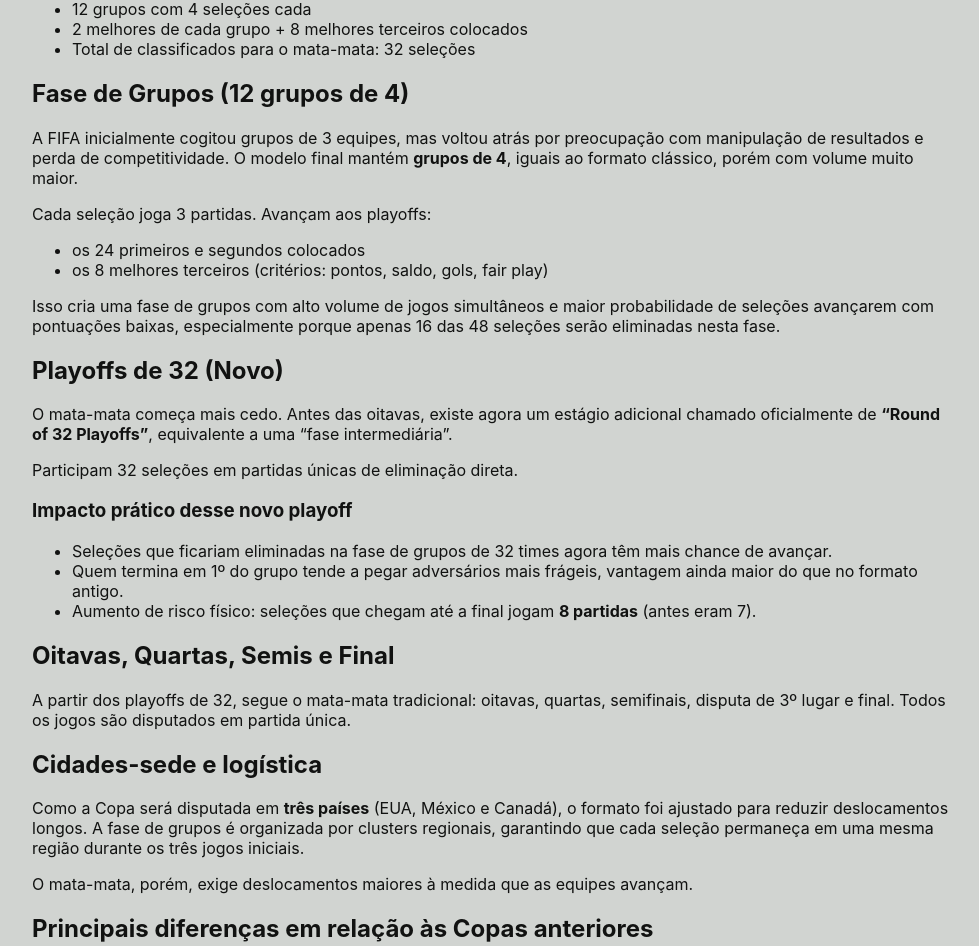
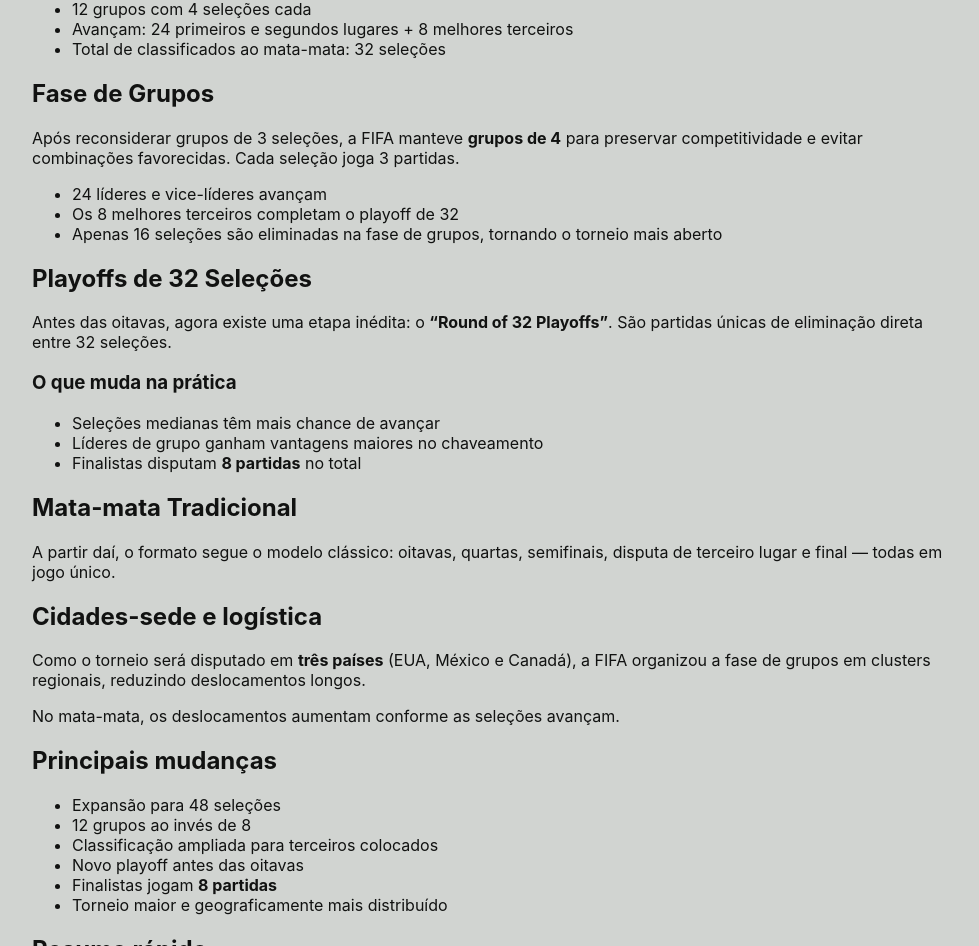
Before and after one commit to 21fernandinhow/quantofaltaparacopa, a Next.js app: page /central-da-copa/formato in a window 1280 px wide. Shown: the part 346-1292 px from the top of the page, without its empty margins (149-1128 px from the left). Built offline with nearby package versions, Linux system fonts and the light colour scheme.

Commit message:
melhorias de SEO

```diff
--- a/src/app/(content)/central-da-copa/formato/page.tsx
+++ b/src/app/(content)/central-da-copa/formato/page.tsx
@@ -1,4 +1,37 @@
 import { BackToCentral } from "@/components/BackToCentral";
+import { Metadata } from "next";
+import Script from "next/script";
+
+export const generateMetadata = (): Metadata => ({
+    title: "Formato da Copa do Mundo 2026 | Central da Copa",
+    description:
+        "Veja como funciona o novo formato da Copa do Mundo 2026: 48 seleções, 12 grupos, playoffs de 32 e todas as mudanças em relação às edições anteriores.",
+    openGraph: {
+        title: "Formato da Copa do Mundo 2026",
+        description:
+            "Entenda o novo formato da Copa 2026: mais seleções, mais jogos e a nova etapa de playoffs antes das oitavas.",
+        url: "https://quantofaltaparacopa.com.br/central-da-copa/formato",
+        type: "article",
+        images: [
+            {
+                url: "https://quantofaltaparacopa.com.br/trophy.webp",
+                width: 1200,
+                height: 630,
+                alt: "Copa do Mundo 2026",
+            },
+        ],
+    },
+    twitter: {
+        card: "summary_large_image",
+        title: "Formato da Copa do Mundo 2026",
+        description:
+            "Entenda todas as mudanças do formato da Copa 2026: 48 seleções, 12 grupos e playoffs de 32.",
+        images: ["https://quantofaltaparacopa.com.br/trophy.webp"],
+    },
+    alternates: {
+        canonical: "https://quantofaltaparacopa.com.br/central-da-copa/formato",
+    },
+});
 
 const WorldCupFormat = () => (
     <>
@@ -8,96 +41,76 @@ const WorldCupFormat = () => (
             <p>
                 A Copa do Mundo FIFA 2026 inaugura o maior formato da história do
                 torneio, passando de 32 para <strong>48 seleções</strong> e aumentando o
-                número total de partidas de 64 para <strong>104 jogos</strong>. O novo
-                modelo altera diretamente a fase de grupos, os critérios de
-                classificação e a estrutura do mata-mata.
+                número total de partidas de <strong>64 para 104 jogos</strong>. O novo
+                modelo altera diretamente a fase de grupos, critérios de classificação
+                e toda a estrutura do mata-mata.
             </p>
 
             <h2>Estrutura Geral</h2>
             <ul>
                 <li>48 seleções</li>
                 <li>12 grupos com 4 seleções cada</li>
-                <li>2 melhores de cada grupo + 8 melhores terceiros colocados</li>
-                <li>Total de classificados para o mata-mata: 32 seleções</li>
+                <li>Avançam: 24 primeiros e segundos lugares + 8 melhores terceiros</li>
+                <li>Total de classificados ao mata-mata: 32 seleções</li>
             </ul>
 
-            <h2>Fase de Grupos (12 grupos de 4)</h2>
+            <h2>Fase de Grupos</h2>
             <p>
-                A FIFA inicialmente cogitou grupos de 3 equipes, mas voltou atrás por
-                preocupação com manipulação de resultados e perda de competitividade. O
-                modelo final mantém <strong>grupos de 4</strong>, iguais ao formato
-                clássico, porém com volume muito maior.
-            </p>
-
-            <p>
-                Cada seleção joga 3 partidas. Avançam aos playoffs:
+                Após reconsiderar grupos de 3 seleções, a FIFA manteve{" "}
+                <strong>grupos de 4</strong> para preservar competitividade e evitar
+                combinações favorecidas. Cada seleção joga 3 partidas.
             </p>
 
             <ul>
-                <li>os 24 primeiros e segundos colocados</li>
-                <li>os 8 melhores terceiros (critérios: pontos, saldo, gols, fair play)</li>
-            </ul>
-
-            <p>
-                Isso cria uma fase de grupos com alto volume de jogos simultâneos e
-                maior probabilidade de seleções avançarem com pontuações baixas,
-                especialmente porque apenas 16 das 48 seleções serão eliminadas nesta fase.
-            </p>
-
-            <h2>Playoffs de 32 (Novo)</h2>
-            <p>
-                O mata-mata começa mais cedo. Antes das oitavas, existe agora um estágio
-                adicional chamado oficialmente de{" "}
-                <strong>“Round of 32 Playoffs”</strong>, equivalente a uma “fase
-                intermediária”.
-            </p>
-
-            <p>Participam 32 seleções em partidas únicas de eliminação direta.</p>
-
-            <h3>Impacto prático desse novo playoff</h3>
-            <ul>
+                <li>24 líderes e vice-líderes avançam</li>
+                <li>Os 8 melhores terceiros completam o playoff de 32</li>
                 <li>
-                    Seleções que ficariam eliminadas na fase de grupos de 32 times agora
-                    têm mais chance de avançar.
-                </li>
-                <li>
-                    Quem termina em 1º do grupo tende a pegar adversários mais frágeis,
-                    vantagem ainda maior do que no formato antigo.
-                </li>
-                <li>
-                    Aumento de risco físico: seleções que chegam até a final jogam{" "}
-                    <strong>8 partidas</strong> (antes eram 7).
+                    Apenas 16 seleções são eliminadas na fase de grupos, tornando o
+                    torneio mais aberto
                 </li>
             </ul>
 
-            <h2>Oitavas, Quartas, Semis e Final</h2>
+            <h2>Playoffs de 32 Seleções</h2>
             <p>
-                A partir dos playoffs de 32, segue o mata-mata tradicional: oitavas,
-                quartas, semifinais, disputa de 3º lugar e final. Todos os jogos são
-                disputados em partida única.
+                Antes das oitavas, agora existe uma etapa inédita: o{" "}
+                <strong>“Round of 32 Playoffs”</strong>. São partidas únicas de
+                eliminação direta entre 32 seleções.
+            </p>
+
+            <h3>O que muda na prática</h3>
+            <ul>
+                <li>Seleções medianas têm mais chance de avançar</li>
+                <li>Líderes de grupo ganham vantagens maiores no chaveamento</li>
+                <li>Finalistas disputam <strong>8 partidas</strong> no total</li>
+            </ul>
+
+            <h2>Mata-mata Tradicional</h2>
+            <p>
+                A partir daí, o formato segue o modelo clássico: oitavas, quartas,
+                semifinais, disputa de terceiro lugar e final — todas em jogo único.
             </p>
 
             <h2>Cidades-sede e logística</h2>
             <p>
-                Como a Copa será disputada em <strong>três países</strong> (EUA, México
-                e Canadá), o formato foi ajustado para reduzir deslocamentos longos. A
-                fase de grupos é organizada por clusters regionais, garantindo que cada
-                seleção permaneça em uma mesma região durante os três jogos iniciais.
+                Como o torneio será disputado em <strong>três países</strong> (EUA,
+                México e Canadá), a FIFA organizou a fase de grupos em clusters
+                regionais, reduzindo deslocamentos longos.
             </p>
 
             <p>
-                O mata-mata, porém, exige deslocamentos maiores à medida que as equipes
-                avançam.
+                No mata-mata, os deslocamentos aumentam conforme as seleções avançam.
             </p>
 
-            <h2>Principais diferenças em relação às Copas anteriores</h2>
+            <h2>Principais mudanças</h2>
             <ul>
-                <li>Mais seleções (48 → maior diversidade e mais jogos)</li>
-                <li>12 grupos em vez de 8</li>
+                <li>Expansão para 48 seleções</li>
+                <li>12 grupos ao invés de 8</li>
                 <li>Classificação ampliada para terceiros colocados</li>
                 <li>Novo playoff antes das oitavas</li>
-                <li>Finalistas jogam 8 partidas (antes eram 7)</li>
-                <li>Torneio mais longo e mais distribuído geograficamente</li>
+                <li>
+                    Finalistas jogam <strong>8 partidas</strong>
+                </li>
+                <li>Torneio maior e geograficamente mais distribuído</li>
             </ul>
 
             <h2>Resumo rápido</h2>
@@ -108,18 +121,30 @@ const WorldCupFormat = () => (
                 <li>Novo playoff de 32</li>
                 <li>Finalistas jogam 8 partidas</li>
             </ul>
-
-            <p>
-                O formato da Copa 2026 aumenta o alcance global do torneio e cria uma
-                competição mais longa, com mais jogos e mais seleções. Para torcedores e
-                criadores de conteúdo, o novo modelo multiplica o volume de histórias,
-                estatísticas e curiosidades.
-            </p>
         </article>
 
         <BackToCentral />
+
+        <Script
+            id="ld-json-format"
+            type="application/ld+json"
+            dangerouslySetInnerHTML={{
+                __html: JSON.stringify({
+                    "@context": "https://schema.org",
+                    "@type": "Article",
+                    headline: "Formato da Copa do Mundo 2026",
+                    description:
+                        "Saiba como funciona o novo formato da Copa 2026: 48 seleções, playoffs de 32, mais jogos e mudanças estruturais.",
+                    mainEntityOfPage:
+                        "https://quantofaltaparacopa.com.br/central-da-copa/formato",
+                    publisher: {
+                        "@type": "Organization",
+                        name: "Quanto Falta Para a Copa",
+                    },
+                }),
+            }}
+        />
     </>
 );
 
-
-export default WorldCupFormat
+export default WorldCupFormat;
```
Also changed, not shown: src/app/(content)/central-da-copa/curiosidades/[slug]/page.tsx (+75 -22 lines), src/app/(content)/central-da-copa/grupos/page.tsx (+69 -39 lines).
